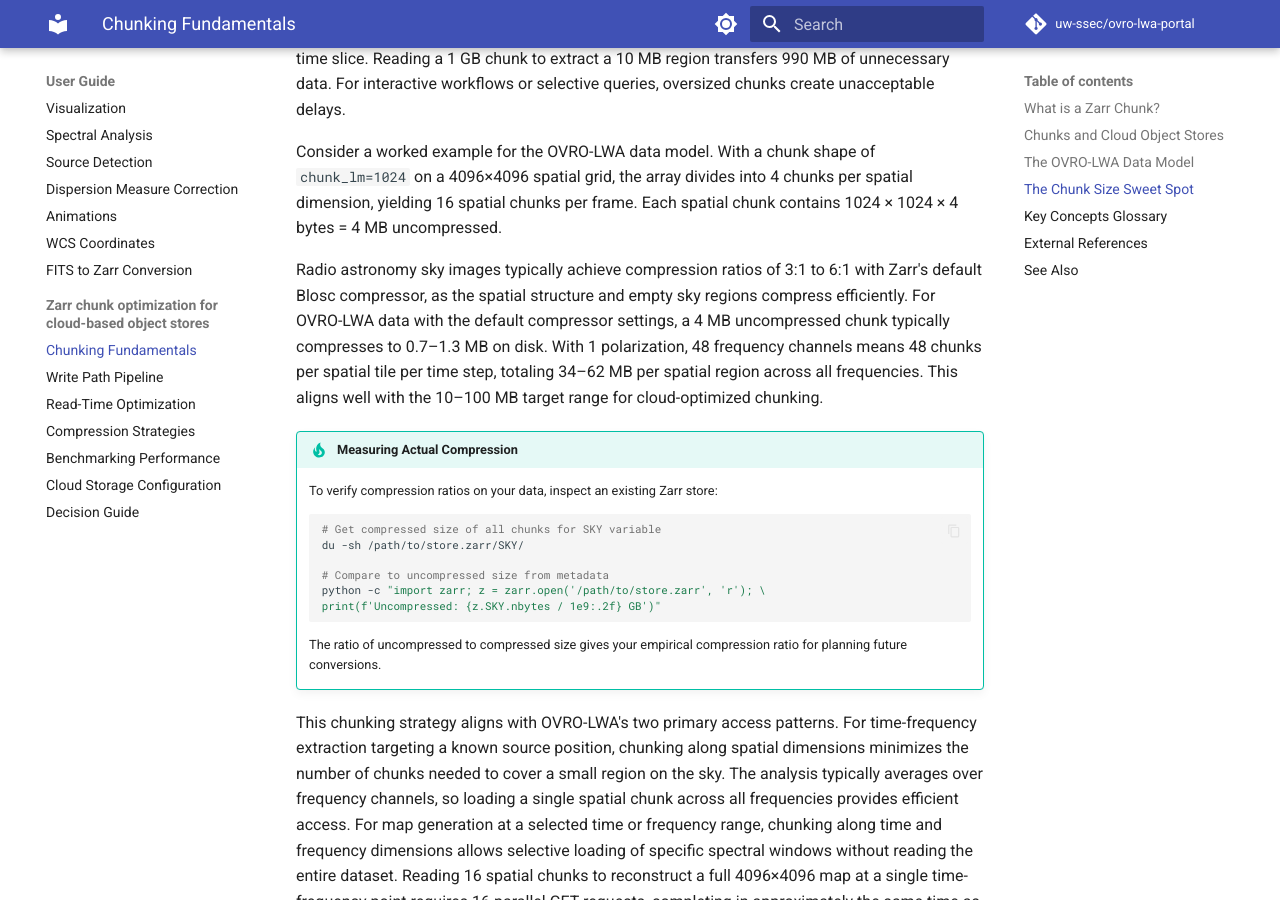
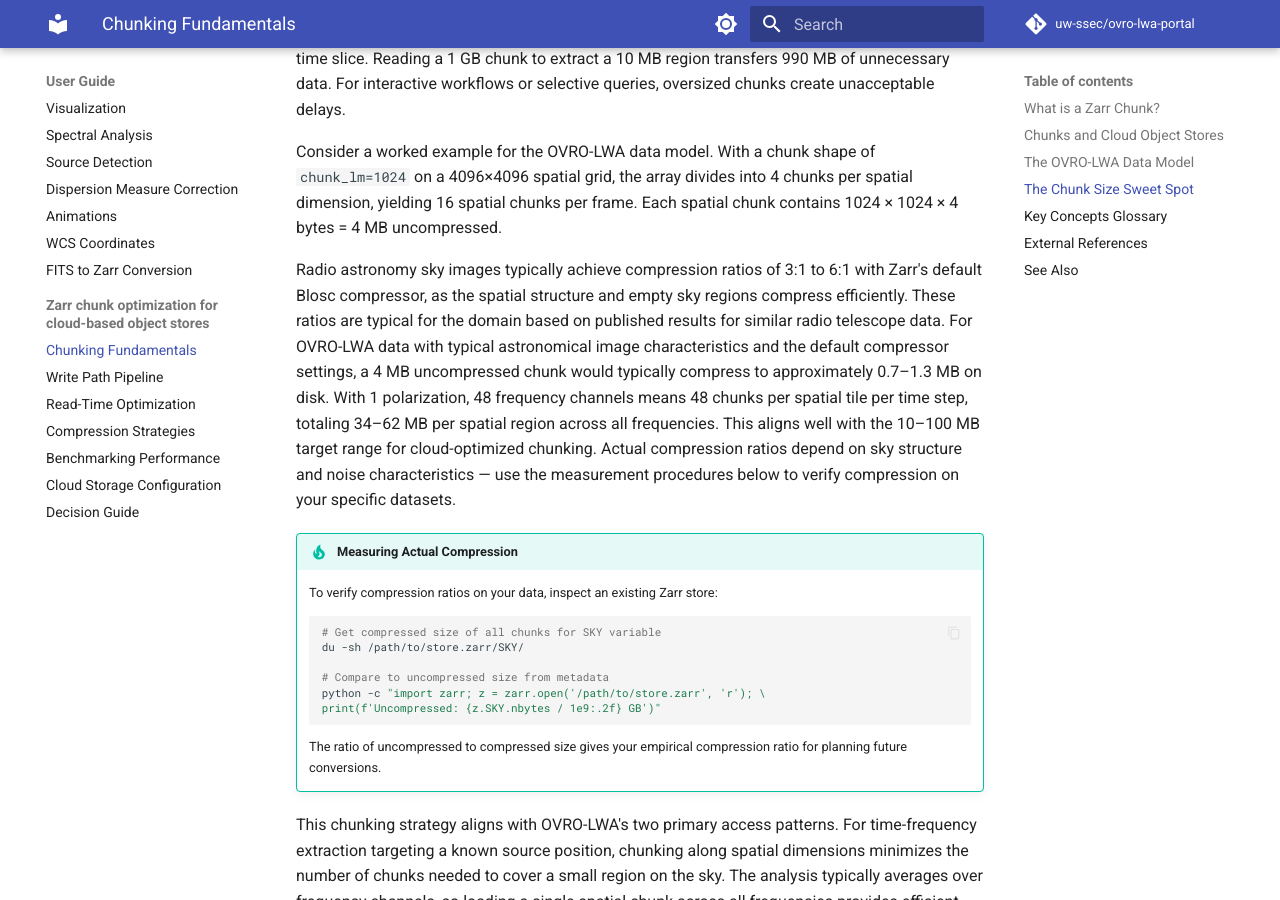
Before and after one commit to uw-ssec/ovro-lwa-portal, an MkDocs documentation site: the page built from docs/user-guide/zarr-optimization/chunking-fundamentals.md, in a window 1280 px wide and 900 px high, scrolled down 4005 px. Built offline with MkDocs 1.6.1 and Material for MkDocs 9.7.7, drawn with Linux system fonts in a browser that asks for light colours; comment, search, counter and statistics services are not loaded.

Commit message:
fix: address pre-PR quality review findings in zarr optimization docs

```diff
--- a/docs/user-guide/zarr-optimization/chunking-fundamentals.md
+++ b/docs/user-guide/zarr-optimization/chunking-fundamentals.md
@@ -176,11 +176,16 @@
 
 Radio astronomy sky images typically achieve compression ratios of 3:1 to 6:1
 with Zarr's default Blosc compressor, as the spatial structure and empty sky
-regions compress efficiently. For OVRO-LWA data with the default compressor
-settings, a 4 MB uncompressed chunk typically compresses to 0.7–1.3 MB on disk.
-With 1 polarization, 48 frequency channels means 48 chunks per spatial tile per
-time step, totaling 34–62 MB per spatial region across all frequencies. This
-aligns well with the 10–100 MB target range for cloud-optimized chunking.
+regions compress efficiently. These ratios are typical for the domain based on
+published results for similar radio telescope data. For OVRO-LWA data with
+typical astronomical image characteristics and the default compressor settings,
+a 4 MB uncompressed chunk would typically compress to approximately 0.7–1.3 MB
+on disk. With 1 polarization, 48 frequency channels means 48 chunks per spatial
+tile per time step, totaling 34–62 MB per spatial region across all frequencies.
+This aligns well with the 10–100 MB target range for cloud-optimized chunking.
+Actual compression ratios depend on sky structure and noise characteristics —
+use the measurement procedures below to verify compression on your specific
+datasets.
 
 !!! tip "Measuring Actual Compression"
 
```
Also changed, not shown: docs/user-guide/zarr-optimization/chunking-decision-guide.md (+2 -2 lines).
